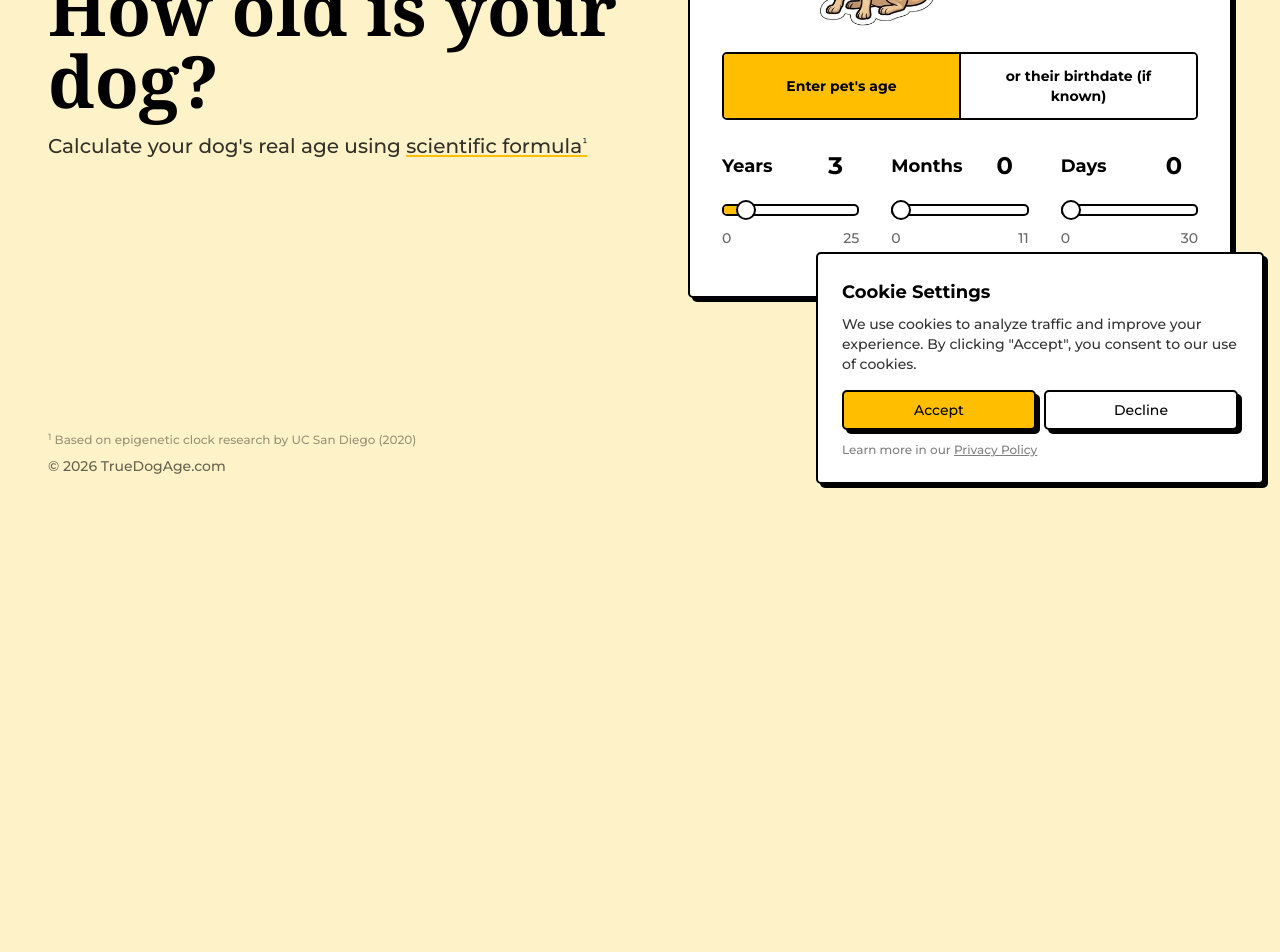
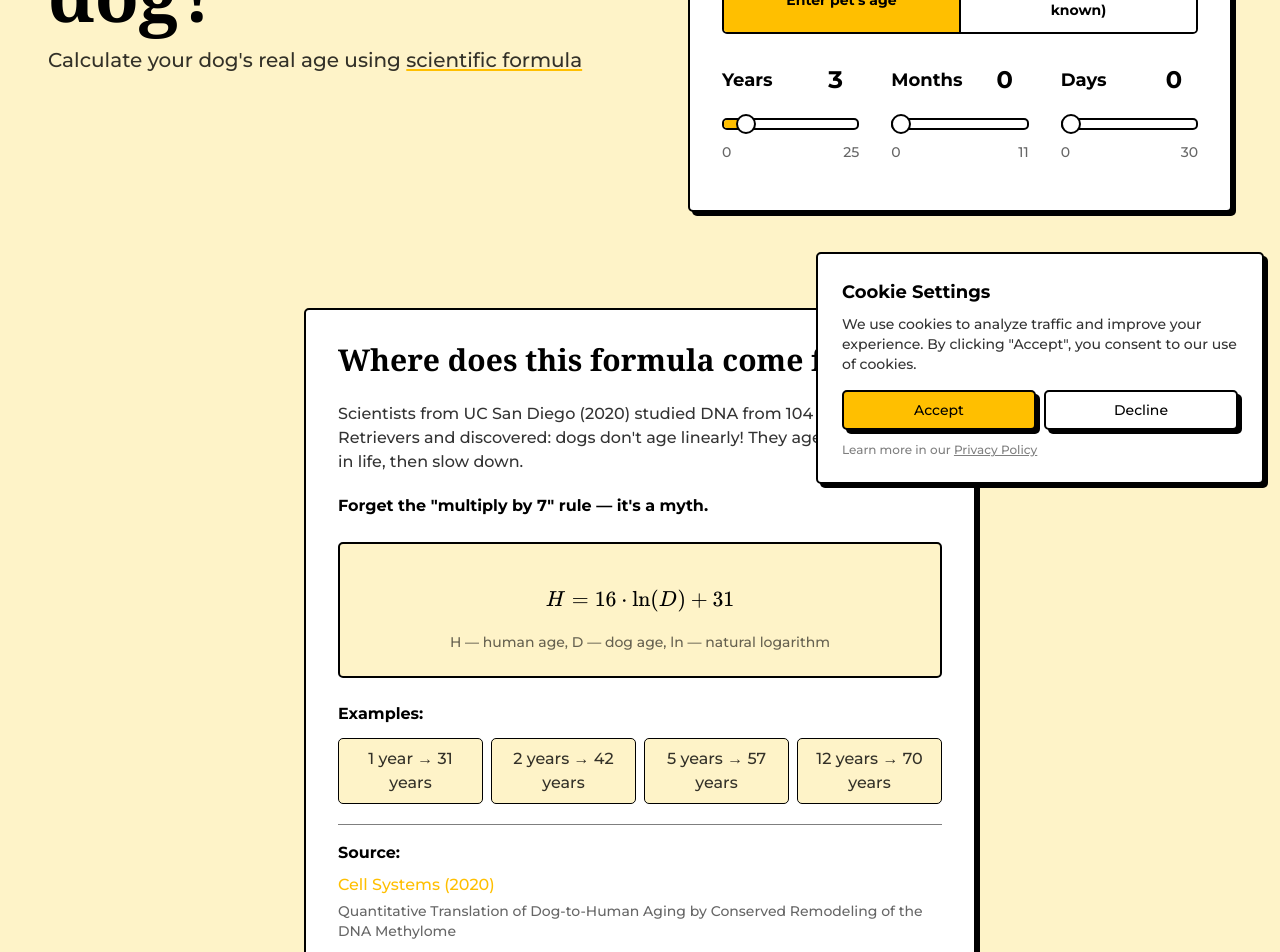
Before and after one commit to baslie/pets-age, a Next.js app: page /en in a window 1280 px wide. Shown: the part 300-1252 px from the top of the page. Before the commit the page ends 800 px from the top, so only its background shows below. Built offline with nearby package versions, Linux system fonts and the light colour scheme; no server answers.

Commit message:
refactor: replace formula modal with inline section
- Add FormulaSection component with formula info on page
- Add ScrollLink component for smooth scrolling
- Remove FormulaInfoModal in favor of visible section
- Click on "scientific formula" now scrolls to section

```diff
--- a/app/[locale]/page.tsx
+++ b/app/[locale]/page.tsx
@@ -2,7 +2,8 @@ import Link from "next/link";
 import { useTranslations, useLocale } from "next-intl";
 import Calculator from "@/components/Calculator";
 import LanguageSwitcher from "@/components/LanguageSwitcher";
-import FormulaInfoModal from "@/components/FormulaInfoModal";
+import ScrollLink from "@/components/ScrollLink";
+import FormulaSection from "@/components/FormulaSection";
 import Copyright from "@/components/Copyright";
 
 export default function Home() {
@@ -26,11 +27,12 @@ export default function Home() {
             </h1>
             <p className="text-lg lg:text-xl text-foreground/80">
               {t("calculator.subtitlePrefix")}
-              <FormulaInfoModal>
-                <span className="underline decoration-2 decoration-main underline-offset-2 hover:decoration-main/70 transition-colors cursor-help">
-                  {t("calculator.subtitleLink")}<sup className="text-xs">¹</sup>
-                </span>
-              </FormulaInfoModal>
+              <ScrollLink
+                targetId="formula-section"
+                className="underline decoration-2 decoration-main underline-offset-2 hover:decoration-main/70 transition-colors cursor-pointer"
+              >
+                {t("calculator.subtitleLink")}
+              </ScrollLink>
             </p>
           </header>
 
@@ -41,11 +43,13 @@ export default function Home() {
         </div>
       </div>
 
+      {/* Блок с информацией о формуле */}
+      <FormulaSection />
+
       {/* Footer — прижат к низу */}
       <footer className="px-4 lg:px-8 xl:px-12 pb-6">
         <div className="flex flex-col lg:flex-row lg:justify-between lg:items-end gap-2">
           <div className="text-sm text-foreground/60 text-center lg:text-left">
-            <p className="text-xs text-foreground/40"><sup>1</sup> {t("info.basedOn")}</p>
             <Copyright />
           </div>
           <Link
--- a/components/FormulaInfoModal.tsx
+++ /dev/null
@@ -1,178 +0,0 @@
-'use client';
-
-import { useState, useEffect, useCallback, ReactNode } from 'react';
-import { createPortal } from 'react-dom';
-import { useTranslations } from 'next-intl';
-import { motion, AnimatePresence, useReducedMotion } from 'framer-motion';
-import katex from 'katex';
-import 'katex/dist/katex.min.css';
-import { Button } from '@/components/ui/button';
-
-interface FormulaInfoModalProps {
-  children?: ReactNode;
-}
-
-export default function FormulaInfoModal({ children }: FormulaInfoModalProps) {
-  const t = useTranslations('formulaModal');
-  const prefersReducedMotion = useReducedMotion();
-  const [isOpen, setIsOpen] = useState(false);
-  const [mounted, setMounted] = useState(false);
-
-  // Needed for SSR - Portal can only render after mount
-  useEffect(() => {
-    setMounted(true);
-  }, []);
-
-  const handleClose = useCallback(() => {
-    setIsOpen(false);
-  }, []);
-
-  const handleOpen = useCallback(() => {
-    setIsOpen(true);
-  }, []);
-
-  // Close on Escape key
-  useEffect(() => {
-    const handleKeyDown = (e: KeyboardEvent) => {
-      if (e.key === 'Escape' && isOpen) {
-        handleClose();
-      }
-    };
-
-    if (isOpen) {
-      document.addEventListener('keydown', handleKeyDown);
-      // Prevent body scroll when modal is open
-      document.body.style.overflow = 'hidden';
-    }
-
-    return () => {
-      document.removeEventListener('keydown', handleKeyDown);
-      document.body.style.overflow = '';
-    };
-  }, [isOpen, handleClose]);
-
-  // Render LaTeX formula
-  const formulaHtml = katex.renderToString('H = 16 \\cdot \\ln(D) + 31', {
-    throwOnError: false,
-    displayMode: true,
-  });
-
-  // Default trigger (question mark button) or custom children
-  const trigger = children ? (
-    <span onClick={handleOpen} className="cursor-pointer">
-      {children}
-    </span>
-  ) : (
-    <button
-      onClick={handleOpen}
-      className="inline-flex items-center justify-center w-5 h-5 ml-1.5 rounded-full bg-main border-2 border-border text-xs font-bold text-main-foreground cursor-pointer hover:scale-110 transition-transform align-middle"
-      aria-label={t('ariaLabel')}
-      type="button"
-    >
-      ?
-    </button>
-  );
-
-  return (
-    <>
-      {trigger}
-
-      {/* Modal rendered via Portal to avoid nesting issues */}
-      {mounted && createPortal(
-        <AnimatePresence>
-          {isOpen && (
-            <>
-              {/* Overlay */}
-              <motion.div
-                initial={{ opacity: 0 }}
-                animate={{ opacity: 1 }}
-                exit={{ opacity: 0 }}
-                transition={{ duration: prefersReducedMotion ? 0 : 0.2 }}
-                className="fixed inset-0 bg-black/50 z-50"
-                onClick={handleClose}
-                aria-hidden="true"
-              />
-
-              {/* Modal content */}
-              <motion.div
-                initial={prefersReducedMotion ? { opacity: 0 } : { opacity: 0, scale: 0.95, y: 20 }}
-                animate={prefersReducedMotion ? { opacity: 1 } : { opacity: 1, scale: 1, y: 0 }}
-                exit={prefersReducedMotion ? { opacity: 0 } : { opacity: 0, scale: 0.95, y: 20 }}
-                transition={{ duration: 0.2, ease: 'easeOut' }}
-                className="fixed inset-0 z-50 flex items-center justify-center p-4 pointer-events-none"
-              >
-                <div
-                  className="bg-secondary-background border-2 border-border shadow-shadow rounded-base p-6 w-full max-w-[calc(100vw-2rem)] sm:max-w-lg md:max-w-xl lg:max-w-2xl max-h-[90vh] overflow-y-auto pointer-events-auto"
-                  role="dialog"
-                  aria-modal="true"
-                  aria-labelledby="formula-modal-title"
-                  onClick={(e) => e.stopPropagation()}
-                >
-                  {/* Header */}
-                  <h2 id="formula-modal-title" className="font-bold text-xl mb-4">
-                    {t('title')}
-                  </h2>
-
-                  {/* Content */}
-                  <div className="space-y-4 text-sm">
-                    <p className="text-foreground/80">{t('intro')}</p>
-
-                    <p className="font-bold text-foreground">{t('mythBuster')}</p>
-
-                    {/* Formula */}
-                    <div className="bg-background border-2 border-border rounded-base p-4 my-4">
-                      <div
-                        dangerouslySetInnerHTML={{ __html: formulaHtml }}
-                        className="text-center"
-                      />
-                      <p className="text-xs text-foreground/60 text-center mt-2">
-                        {t('formulaExplanation')}
-                      </p>
-                    </div>
-
-                    {/* Examples */}
-                    <div>
-                      <p className="font-bold mb-2">{t('examplesTitle')}</p>
-                      <ul className="space-y-1 text-foreground/80">
-                        <li>{t('example1')}</li>
-                        <li>{t('example2')}</li>
-                        <li>{t('example3')}</li>
-                        <li>{t('example4')}</li>
-                      </ul>
-                    </div>
-
-                    {/* Sources */}
-                    <div className="pt-2 border-t border-border/50">
-                      <p className="font-bold mb-2">{t('sourcesTitle')}</p>
-                      <a
-                        href="https://doi.org/10.1016/j.cels.2020.06.006"
-                        target="_blank"
-                        rel="nofollow noopener noreferrer"
-                        className="text-main hover:underline text-sm cursor-pointer"
-                      >
-                        {t('sourceLink')}
-                      </a>
-                      <p className="text-xs text-foreground/60 mt-1">
-                        {t('sourcePaperTitle')}
-                      </p>
-                    </div>
-                  </div>
-
-                  {/* Close button */}
-                  <Button
-                    onClick={handleClose}
-                    variant="default"
-                    className="mt-6 px-8 mx-auto block"
-                  >
-                    {t('close')}
-                  </Button>
-                </div>
-              </motion.div>
-            </>
-          )}
-        </AnimatePresence>,
-        document.body
-      )}
-    </>
-  );
-}
--- /dev/null
+++ b/components/FormulaSection.tsx
@@ -0,0 +1,82 @@
+'use client';
+
+import { useTranslations } from 'next-intl';
+import katex from 'katex';
+import 'katex/dist/katex.min.css';
+
+export default function FormulaSection() {
+  const t = useTranslations('formulaModal');
+
+  // Render LaTeX formula
+  const formulaHtml = katex.renderToString('H = 16 \\cdot \\ln(D) + 31', {
+    throwOnError: false,
+    displayMode: true,
+  });
+
+  return (
+    <section
+      id="formula-section"
+      className="px-4 lg:px-8 xl:px-12 py-8 lg:py-12"
+    >
+      <div className="max-w-2xl mx-auto bg-secondary-background border-2 border-border shadow-shadow rounded-base p-6 lg:p-8">
+        {/* Header */}
+        <h2 className="font-bold text-2xl lg:text-3xl mb-6 font-serif">
+          {t('title')}
+        </h2>
+
+        {/* Content */}
+        <div className="space-y-5 text-base">
+          <p className="text-foreground/80">{t('intro')}</p>
+
+          <p className="font-bold text-foreground">{t('mythBuster')}</p>
+
+          {/* Formula */}
+          <div className="bg-background border-2 border-border rounded-base p-4 lg:p-6 my-6">
+            <div
+              dangerouslySetInnerHTML={{ __html: formulaHtml }}
+              className="text-center text-lg"
+            />
+            <p className="text-sm text-foreground/60 text-center mt-3">
+              {t('formulaExplanation')}
+            </p>
+          </div>
+
+          {/* Examples */}
+          <div>
+            <p className="font-bold mb-3">{t('examplesTitle')}</p>
+            <ul className="grid grid-cols-2 sm:grid-cols-4 gap-2 text-foreground/80">
+              <li className="bg-background border border-border rounded-base px-3 py-2 text-center">
+                {t('example1')}
+              </li>
+              <li className="bg-background border border-border rounded-base px-3 py-2 text-center">
+                {t('example2')}
+              </li>
+              <li className="bg-background border border-border rounded-base px-3 py-2 text-center">
+                {t('example3')}
+              </li>
+              <li className="bg-background border border-border rounded-base px-3 py-2 text-center">
+                {t('example4')}
+              </li>
+            </ul>
+          </div>
+
+          {/* Sources */}
+          <div className="pt-4 border-t border-border/50">
+            <p className="font-bold mb-2">{t('sourcesTitle')}</p>
+            <a
+              href="https://doi.org/10.1016/j.cels.2020.06.006"
+              target="_blank"
+              rel="nofollow noopener noreferrer"
+              className="text-main hover:underline cursor-pointer"
+            >
+              {t('sourceLink')}
+            </a>
+            <p className="text-sm text-foreground/60 mt-1">
+              {t('sourcePaperTitle')}
+            </p>
+          </div>
+        </div>
+      </div>
+    </section>
+  );
+}
--- /dev/null
+++ b/components/ScrollLink.tsx
@@ -0,0 +1,24 @@
+'use client';
+
+import { ReactNode } from 'react';
+
+interface ScrollLinkProps {
+  targetId: string;
+  children: ReactNode;
+  className?: string;
+}
+
+export default function ScrollLink({ targetId, children, className }: ScrollLinkProps) {
+  return (
+    <a
+      href={`#${targetId}`}
+      onClick={(e) => {
+        e.preventDefault();
+        document.getElementById(targetId)?.scrollIntoView({ behavior: 'smooth' });
+      }}
+      className={className}
+    >
+      {children}
+    </a>
+  );
+}
```
